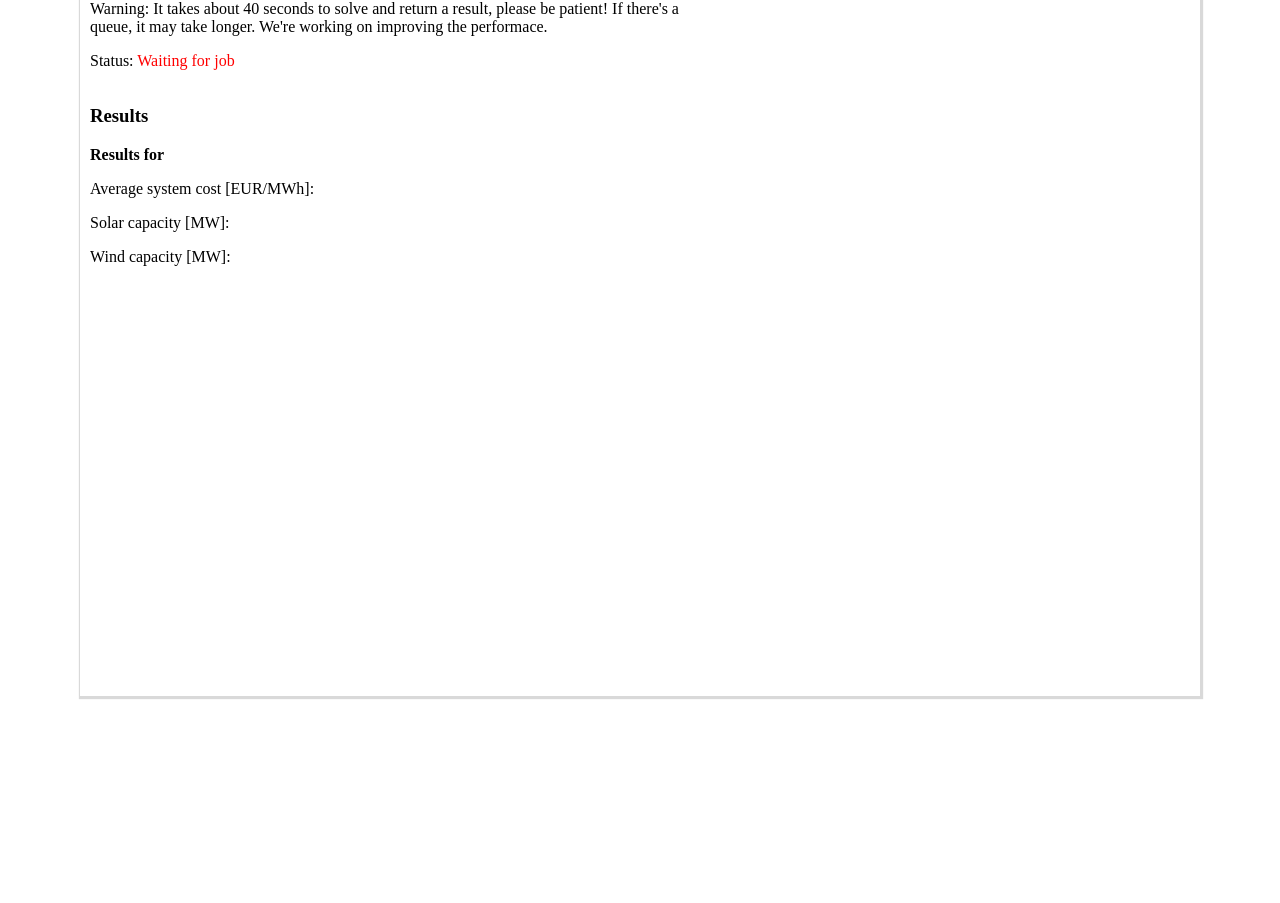
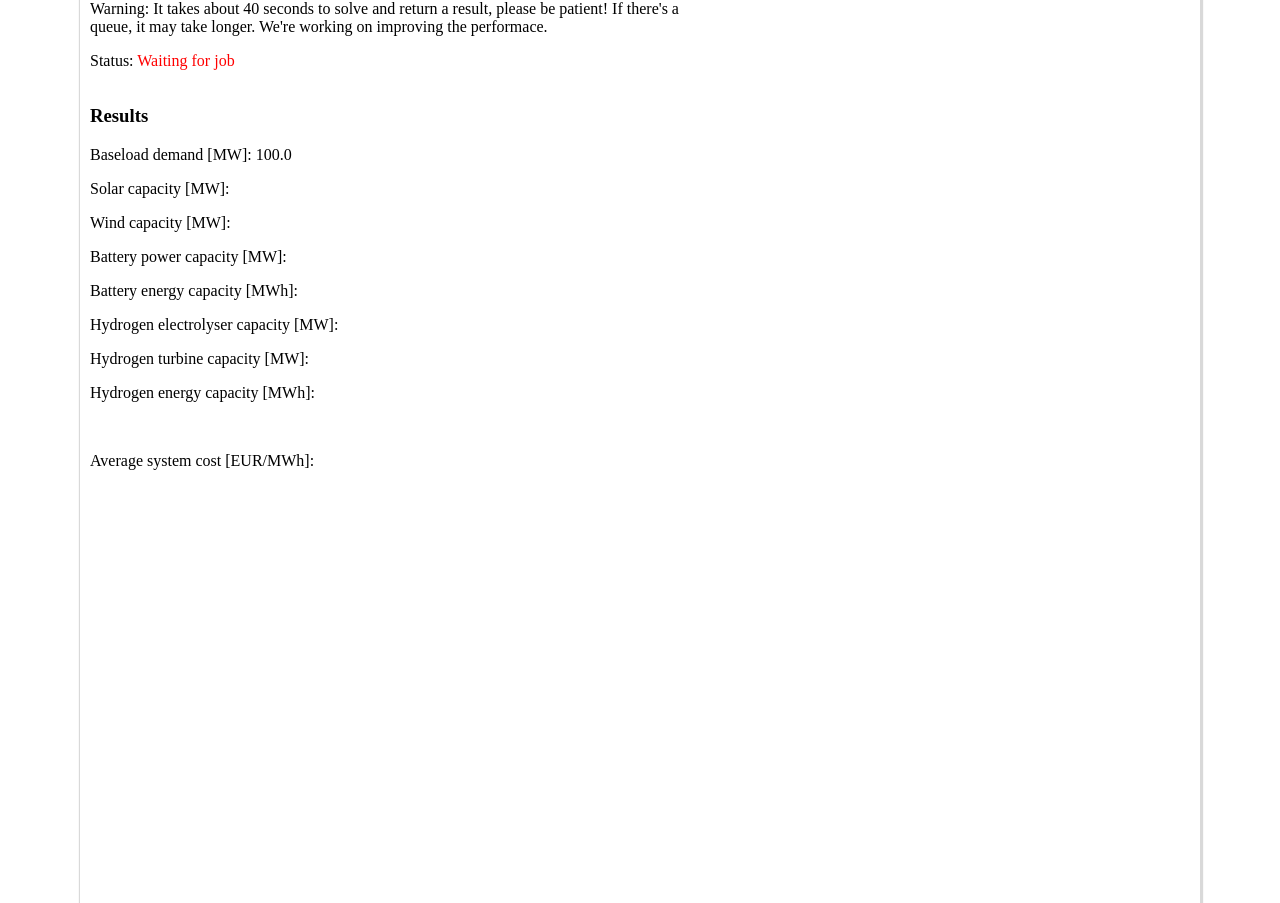
Before and after one commit to PyPSA/whobs-server, a Flask app: page / in a window 1280 px wide. Shown: the part 1056-1959 px from the top of the page. Before the commit the page ends 1755 px from the top, so only its background shows below. Run offline with Flask 2, Linux system fonts and the light colour scheme; some libraries are stand-ins or nearby versions.

Commit message:
Load to 100 MW; fuller results reporting
Changed marginal costs for wind/solar to =* 100 to speed up
optimisation (only by 20%) since objective better balanced.

```diff
--- a/static/solver.js
+++ b/static/solver.js
@@ -5,7 +5,7 @@ var parseDate = d3.timeParse("%Y-%m-%d %H:%M:00");
 var formatDate = d3.timeFormat("%b %d %H:%M");
 
 
-let assumptions = {"country" : "DE",
+let assumptions = {"country" : "GB",
 		   "year" : 2013,
 		   "wind" : true,
 		   "wind_cost" : 1200,
@@ -203,21 +203,24 @@ function poll_result() {
 };
 
 
+results_list=["average_price","solar_capacity","wind_capacity","battery_power_capacity",
+	      "battery_energy_capacity","hydrogen_electrolyser_capacity",
+	      "hydrogen_turbine_capacity","hydrogen_energy_capacity"]
+
 function clear_results(){
     document.getElementById("results_assumptions").innerHTML="";
-    document.getElementById("objective").innerHTML="";
-    document.getElementById("solar_capacity").innerHTML="";
-    document.getElementById("wind_capacity").innerHTML="";
+    for (let i = 0; i < results_list.length; i++){
+	document.getElementById(results_list[i]).innerHTML="";
+    };
     d3.select("#power").selectAll("g").remove();
 };
 
 
 function display_results(results){
-    document.getElementById("results_assumptions").innerHTML="country " + results["assumptions"]["country"] + " in year " + results["assumptions"]["year"];
-    document.getElementById("objective").innerHTML=results["objective"].toFixed(2);
-    document.getElementById("solar_capacity").innerHTML=results["solar_capacity"].toFixed(2);
-    document.getElementById("wind_capacity").innerHTML=results["wind_capacity"].toFixed(2);
-
+    document.getElementById("results_assumptions").innerHTML=" for country " + results["assumptions"]["country"] + " in year " + results["assumptions"]["year"];
+    for (let i = 0; i < results_list.length; i++){
+	document.getElementById(results_list[i]).innerHTML=results[results_list[i]].toFixed(1);
+    };
 
     for(var j=0; j < results.snapshots.length; j++) {
 	results.snapshots[j] = parseDate(results.snapshots[j]);
@@ -327,7 +330,7 @@ function draw_power_graph(results){
 
 
 
-// load initial results for DE
-d3.json("static/results-7339a28e-7be9-4b3a-91c4-7ec043076d01.json", function(results){
+// load initial results for assumptions["country"]
+d3.json("static/results-65ffe113-7ce1-49a4-8b56-a396c7e35256.json", function(results){
     display_results(results);
 });
--- a/templates/index.html
+++ b/templates/index.html
@@ -107,11 +107,19 @@
     </div>
 
     <div id="results">
-      <h3>Results</h3>
-      <p><b>Results for</b> <span id="results_assumptions"></span></p>
-      <p>Average system cost [EUR/MWh]: <span id="objective"></span></p>
+      <h3>Results<span id="results_assumptions"></span></h3>
+
+      <p>Baseload demand [MW]: 100.0</p>
       <p>Solar capacity [MW]: <span id="solar_capacity"></span></p>
       <p>Wind capacity [MW]: <span id="wind_capacity"></span></p>
+      <p>Battery power capacity [MW]: <span id="battery_power_capacity"></span></p>
+      <p>Battery energy capacity [MWh]: <span id="battery_energy_capacity"></span></p>
+      <p>Hydrogen electrolyser capacity [MW]: <span id="hydrogen_electrolyser_capacity"></span></p>
+      <p>Hydrogen turbine capacity [MW]: <span id="hydrogen_turbine_capacity"></span></p>
+      <p>Hydrogen energy capacity [MWh]: <span id="hydrogen_energy_capacity"></span></p>
+      <br />
+      <p>Average system cost [EUR/MWh]: <span id="average_price"></span></p>
+      <br />
       <svg width="1000" height="400" id="power"></svg>
     </div>
 
```
Also changed, not shown: solve.py (+4 -4 lines), README.md.
